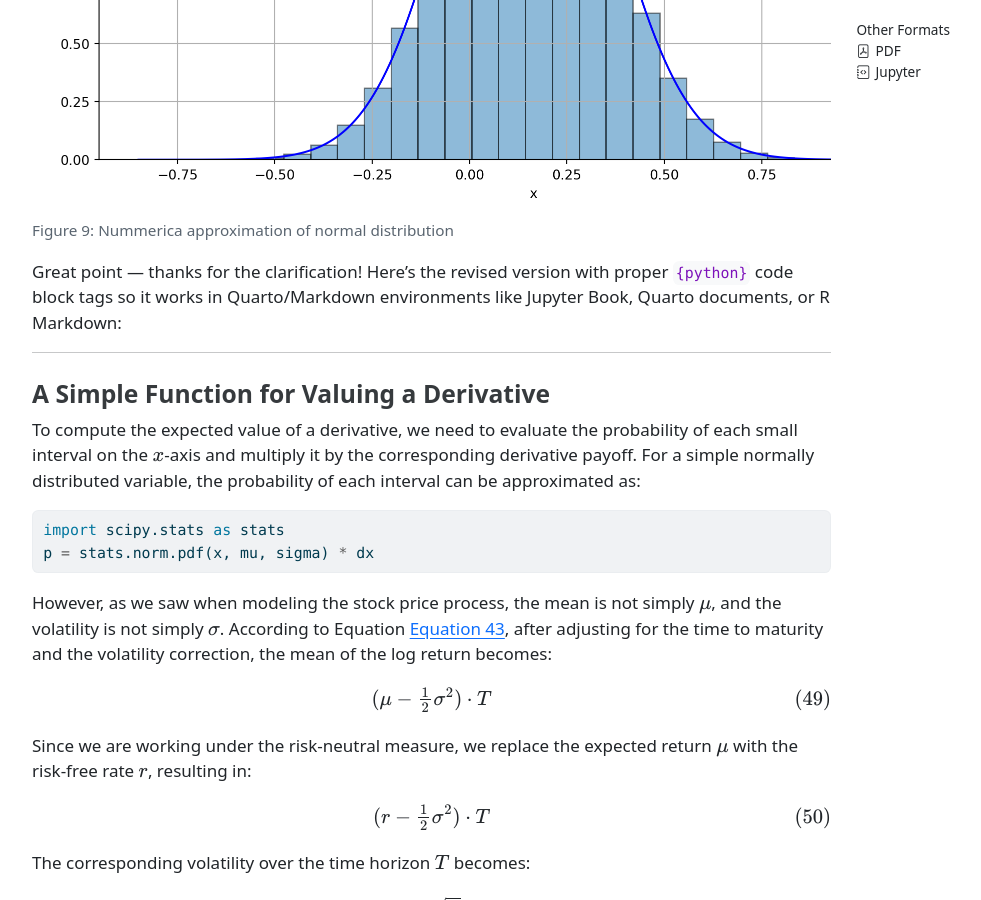
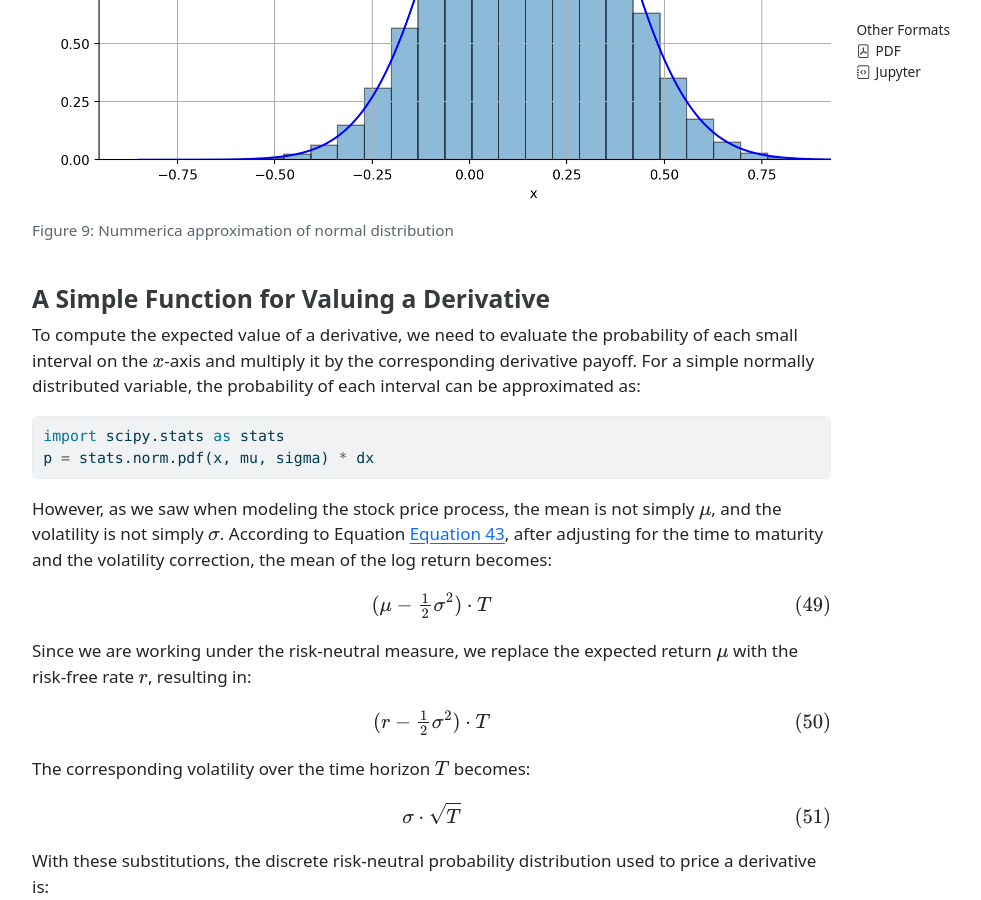
Before and after one commit to uit-sok-3022-v25/uit-sok-3022-v25.github.io, a Jekyll site: the page lectures_es/derivatives.html, which Jekyll copies as it is, in a window 1280 px wide and 900 px high, scrolled down 29217 px. Shown: the whole window, without its empty margins (136-1117 px from the left). Built offline with Jekyll 4.4.1, drawn with Linux system fonts in a browser that asks for light colours.

Commit message:
added to lecture

````diff
--- a/lectures_es/derivatives.html
+++ b/lectures_es/derivatives.html
@@ -532,7 +532,7 @@ Try different combinations of call and put options, including those with differe
 \Delta \cdot (95 - 100 \cdot 1.05^{\frac{1}{2}}) = 0 - f_0 \cdot 1.05^{\frac{1}{2}}
 \tag{15}\]</span></span></p>
 <p>We now have two relatively simple equations with two unknowns, <span class="math inline">\(\Delta\)</span> and <span class="math inline">\(f_0\)</span>, which we can solve using sympy:</p>
-<div id="0150f2d7" class="cell" data-execution_count="7">
+<div id="4f410c09" class="cell" data-execution_count="7">
 <div class="sourceCode cell-code" id="cb7"><pre class="sourceCode python code-with-copy"><code class="sourceCode python"><span id="cb7-1"><a href="#cb7-1" aria-hidden="true" tabindex="-1"></a><span class="co"># Re-import necessary libraries since execution state was reset</span></span>
 <span id="cb7-2"><a href="#cb7-2" aria-hidden="true" tabindex="-1"></a><span class="im">import</span> sympy <span class="im">as</span> sp</span>
 <span id="cb7-3"><a href="#cb7-3" aria-hidden="true" tabindex="-1"></a><span class="im">from</span> IPython.display <span class="im">import</span> display, Markdown</span>
@@ -613,7 +613,7 @@ f_0 \approx 3.645
 </table>
 <p>Here, the subscripts <em>u</em> and <em>d</em> represent the up and down movements of the stock, respectively. We use a general variable <span class="math inline">\(f\)</span> that can stand for both a put (<span class="math inline">\(P\)</span>) and a call option (<span class="math inline">\(C\)</span>). Additionally, we define two variables, <span class="math inline">\(u\)</span> and <span class="math inline">\(d\)</span>, which represent the relative movement of the stock price when it increases or decreases.</p>
 <p>In our example, we are considering an option with a strike price <span class="math inline">\(X = 105\)</span>, where the stock can either rise to <span class="math inline">\(S_u = 115\)</span> or fall to <span class="math inline">\(S_d = 95\)</span> from <span class="math inline">\(S_0=100\)</span>. The interest rate is <span class="math inline">\(r=0.05\)</span> and time to expiration is <span class="math inline">\(T=0.5\)</span>, so</p>
-<div id="c4e90c9c" class="cell" data-execution_count="8">
+<div id="24a6b111" class="cell" data-execution_count="8">
 <div class="sourceCode cell-code" id="cb8"><pre class="sourceCode python code-with-copy"><code class="sourceCode python"><span id="cb8-1"><a href="#cb8-1" aria-hidden="true" tabindex="-1"></a>S_u <span class="op">=</span> <span class="dv">115</span></span>
 <span id="cb8-2"><a href="#cb8-2" aria-hidden="true" tabindex="-1"></a>S_d <span class="op">=</span> <span class="dv">95</span></span>
 <span id="cb8-3"><a href="#cb8-3" aria-hidden="true" tabindex="-1"></a>S_0 <span class="op">=</span> <span class="dv">100</span></span>
@@ -661,7 +661,7 @@ q=\frac{(1+r)^T-d}{u-d}
 \mathbb{E}_q[S_T] = S_u \cdot q + S_d \cdot (1-q) = S_0 \cdot (1+r)^T
 \tag{25}\]</span></span></p>
 <p>We can verify this with sympy:</p>
-<div id="25fb5b8a" class="cell" data-execution_count="9">
+<div id="803a59f2" class="cell" data-execution_count="9">
 <div class="sourceCode cell-code" id="cb9"><pre class="sourceCode python code-with-copy"><code class="sourceCode python"><span id="cb9-1"><a href="#cb9-1" aria-hidden="true" tabindex="-1"></a><span class="co"># Define symbols</span></span>
 <span id="cb9-2"><a href="#cb9-2" aria-hidden="true" tabindex="-1"></a>Su, Sd, S0, r, T, q <span class="op">=</span> sp.symbols(<span class="st">'Su Sd S0 r T q'</span>)</span>
 <span id="cb9-3"><a href="#cb9-3" aria-hidden="true" tabindex="-1"></a></span>
@@ -673,7 +673,7 @@ q=\frac{(1+r)^T-d}{u-d}
 <span id="cb9-9"><a href="#cb9-9" aria-hidden="true" tabindex="-1"></a></span>
 <span id="cb9-10"><a href="#cb9-10" aria-hidden="true" tabindex="-1"></a><span class="co"># The expected stock price under risk neutral probability</span></span>
 <span id="cb9-11"><a href="#cb9-11" aria-hidden="true" tabindex="-1"></a>sp.simplify(Su <span class="op">*</span> q <span class="op">+</span> Sd <span class="op">*</span> (<span class="dv">1</span> <span class="op">-</span> q))</span></code><button title="Copy to Clipboard" class="code-copy-button"><i class="bi"></i></button></pre></div>
-<div class="cell-output cell-output-display cell-output-markdown" data-execution_count="33">
+<div class="cell-output cell-output-display cell-output-markdown" data-execution_count="9">
 <p><span class="math inline">\(\displaystyle S_{0} \left(r + 1\right)^{T}\)</span></p>
 </div>
 </div>
@@ -707,7 +707,7 @@ f_0=\frac{q \cdot f_u + (1-q) \cdot f_d}{(1+r)^T}
 <section id="using-the-general-binomial-formula" class="level2">
 <h2 class="anchored" data-anchor-id="using-the-general-binomial-formula">Using the General Binomial Formula</h2>
 <p>Let us apply the numbers from our example to the general binomial formula to calculate the value of the option. We will then compare the result with the solutions <span class="math inline">\(\Delta = \tfrac{1}{2}\)</span> and <span class="math inline">\(f_0 \approx 3.645\)</span> obtained from solving the equations (<a href="#eq-no_arbitrage_up" class="quarto-xref">12</a>) and (<a href="#eq-no_arbitrage_down" class="quarto-xref">15</a>).</p>
-<div id="f0742a27" class="cell" data-execution_count="10">
+<div id="84422e98" class="cell" data-execution_count="10">
 <div class="sourceCode cell-code" id="cb10"><pre class="sourceCode python code-with-copy"><code class="sourceCode python"><span id="cb10-1"><a href="#cb10-1" aria-hidden="true" tabindex="-1"></a><span class="im">from</span> IPython.display <span class="im">import</span> display, Markdown</span>
 <span id="cb10-2"><a href="#cb10-2" aria-hidden="true" tabindex="-1"></a></span>
 <span id="cb10-3"><a href="#cb10-3" aria-hidden="true" tabindex="-1"></a>S_u <span class="op">=</span> <span class="dv">115</span></span>
@@ -844,11 +844,11 @@ Figure&nbsp;8: Intraday prices for Equinor
 \]</span></p>
 <p>However, using log differences instead of percentage differences has a key advantage: the latter is <em>not symmetric</em>. If a stock price increases by 10% and then decreases by 10%, it does not return to its original level. In contrast, with log differences, a 10% increase followed by a 10% decrease brings the stock price <em>exactly</em> back to its starting point.</p>
 <p>Log differences are closely related to <em>continuous compounding</em> and the <em>exponential function</em>. Since the logarithm is the inverse of the exponential function, the following identity holds for any <span class="math inline">\(x\)</span>:</p>
-<div id="52e4b4d6" class="cell" data-execution_count="13">
+<div id="8eff3014" class="cell" data-execution_count="13">
 <div class="sourceCode cell-code" id="cb13"><pre class="sourceCode python code-with-copy"><code class="sourceCode python"><span id="cb13-1"><a href="#cb13-1" aria-hidden="true" tabindex="-1"></a><span class="im">import</span> numpy <span class="im">as</span> np</span>
 <span id="cb13-2"><a href="#cb13-2" aria-hidden="true" tabindex="-1"></a>x <span class="op">=</span> <span class="fl">23.434</span></span>
 <span id="cb13-3"><a href="#cb13-3" aria-hidden="true" tabindex="-1"></a>np.exp(np.log(x))</span></code><button title="Copy to Clipboard" class="code-copy-button"><i class="bi"></i></button></pre></div>
-<div class="cell-output cell-output-display" data-execution_count="37">
+<div class="cell-output cell-output-display" data-execution_count="13">
 <pre><code>23.434</code></pre>
 </div>
 </div>
@@ -889,11 +889,11 @@ var(\sigma \cdot \Delta z_t) = \sigma^2 \cdot \Delta t
 <p>This means that the variance of each period in the Wiener Process <span class="math inline">\(z_t\)</span> is directly proportional to the length of the period.</p>
 <p>In the specific dataset used for <a href="#fig-intraday" class="quarto-xref">Figure&nbsp;7</a>, the time intervals between observations vary because the data is based on transaction records. The time period is determined by the actual time elapsed between consecutive data points. However, in most financial models, <span class="math inline">\(\Delta t\)</span> is typically assumed to be constant.</p>
 <p>For simplicity, in the simulation shown in <a href="#fig-intraday_sim" class="quarto-xref">Figure&nbsp;8</a>, we assume that the time step between observations is fixed at <span class="math inline">\(\Delta t = 1\)</span>. To create a process that closely replicates Equinor’s price movements, we estimate the period volatility using the standard deviation of the log price differences between observations:</p>
-<div id="b3a33762" class="cell" data-execution_count="14">
+<div id="aa20fbaa" class="cell" data-execution_count="14">
 <div class="sourceCode cell-code" id="cb15"><pre class="sourceCode python code-with-copy"><code class="sourceCode python"><span id="cb15-1"><a href="#cb15-1" aria-hidden="true" tabindex="-1"></a>sigma <span class="op">=</span> np.log(df[<span class="st">'PRIS'</span>]).diff().std()</span></code><button title="Copy to Clipboard" class="code-copy-button"><i class="bi"></i></button></pre></div>
 </div>
 <p>The implementation of the innovation term from (<a href="#eq-sigma_delta_zt" class="quarto-xref">34</a>) in the code is then:</p>
-<div id="7dea5f0a" class="cell" data-execution_count="15">
+<div id="579fdda7" class="cell" data-execution_count="15">
 <div class="sourceCode cell-code" id="cb16"><pre class="sourceCode python code-with-copy"><code class="sourceCode python"><span id="cb16-1"><a href="#cb16-1" aria-hidden="true" tabindex="-1"></a>sigma <span class="op">*</span> np.random.randn(<span class="bu">len</span>(df))<span class="op">;</span></span></code><button title="Copy to Clipboard" class="code-copy-button"><i class="bi"></i></button></pre></div>
 </div>
 <p>Here, <code>np.random.randn(len(df))</code> generates random draws from a standard normal distribution, representing <span class="math inline">\(\varepsilon_{t}\)</span>, while multiplying by <code>sigma</code> scales the randomness according to the estimated volatility of the stock price.</p>
@@ -903,7 +903,7 @@ var(\sigma \cdot \Delta z_t) = \sigma^2 \cdot \Delta t
 <p>The stock price is expected to change by a certain percentage each period. This expectation is captured by a drift term <span class="math inline">\(\mu\)</span>, which represents the average rate of return per time unit. On average, the stock price is expected to increase by <span class="math inline">\(\mu \Delta t\)</span> in each period.</p>
 <p>By combining this deterministic drift term with the stochastic Wiener process, we obtain the full stock price process.</p>
 <p>In the code for <a href="#fig-intraday" class="quarto-xref">Figure&nbsp;7</a>, the drift term is estimated as the mean log price change of Equinor throughout the trading day:</p>
-<div id="3f267310" class="cell" data-execution_count="16">
+<div id="d4e3b056" class="cell" data-execution_count="16">
 <div class="sourceCode cell-code" id="cb17"><pre class="sourceCode python code-with-copy"><code class="sourceCode python"><span id="cb17-1"><a href="#cb17-1" aria-hidden="true" tabindex="-1"></a>mu <span class="op">=</span> np.log(df[<span class="st">'PRIS'</span>]).diff().mean()</span></code><button title="Copy to Clipboard" class="code-copy-button"><i class="bi"></i></button></pre></div>
 </div>
 <p>Mathematicaly the drift can be written</p>
@@ -946,7 +946,7 @@ S_t = S_0 \cdot e^{\mu \cdot t + \sigma \cdot z_t}
 S_t = S_0 \cdot e^{\mu \cdot t - \tfrac{1}{2} \sigma^2 \cdot t + \sigma \cdot z_t}
 \tag{43}\]</span></span></p>
 <p>Using (<a href="#eq-logdiff_model" class="quarto-xref">42</a>), the Python implementation therefore becomes</p>
-<div id="a541efc5" class="cell" data-execution_count="17">
+<div id="d8ec52c6" class="cell" data-execution_count="17">
 <div class="sourceCode cell-code" id="cb18"><pre class="sourceCode python code-with-copy"><code class="sourceCode python"><span id="cb18-1"><a href="#cb18-1" aria-hidden="true" tabindex="-1"></a>dlnS <span class="op">=</span> (mu <span class="op">-</span> <span class="fl">0.5</span> <span class="op">*</span> sigma<span class="op">**</span><span class="dv">2</span> </span>
 <span id="cb18-2"><a href="#cb18-2" aria-hidden="true" tabindex="-1"></a>            <span class="op">+</span> sigma <span class="op">*</span> np.random.randn(<span class="bu">len</span>(df)))</span>
 <span id="cb18-3"><a href="#cb18-3" aria-hidden="true" tabindex="-1"></a></span>
@@ -1037,12 +1037,10 @@ Figure&nbsp;9: Nummerica approximation of normal distribution
 </div>
 </div>
 </div>
-<p>Great point — thanks for the clarification! Here’s the revised version with proper <code>{python}</code> code block tags so it works in Quarto/Markdown environments like Jupyter Book, Quarto documents, or R Markdown:</p>
-<hr>
 <section id="a-simple-function-for-valuing-a-derivative" class="level3">
 <h3 class="anchored" data-anchor-id="a-simple-function-for-valuing-a-derivative">A Simple Function for Valuing a Derivative</h3>
 <p>To compute the expected value of a derivative, we need to evaluate the probability of each small interval on the <span class="math inline">\(x\)</span>-axis and multiply it by the corresponding derivative payoff. For a simple normally distributed variable, the probability of each interval can be approximated as:</p>
-<div id="bc2a1072" class="cell" data-execution_count="19">
+<div id="77a90cbd" class="cell" data-execution_count="19">
 <div class="sourceCode cell-code" id="cb20"><pre class="sourceCode python code-with-copy"><code class="sourceCode python"><span id="cb20-1"><a href="#cb20-1" aria-hidden="true" tabindex="-1"></a><span class="im">import</span> scipy.stats <span class="im">as</span> stats</span>
 <span id="cb20-2"><a href="#cb20-2" aria-hidden="true" tabindex="-1"></a>p <span class="op">=</span> stats.norm.pdf(x, mu, sigma) <span class="op">*</span> dx</span></code><button title="Copy to Clipboard" class="code-copy-button"><i class="bi"></i></button></pre></div>
 </div>
@@ -1059,12 +1057,12 @@ Figure&nbsp;9: Nummerica approximation of normal distribution
 \sigma \cdot \sqrt{T}
 \tag{51}\]</span></span></p>
 <p>With these substitutions, the discrete risk-neutral probability distribution used to price a derivative is:</p>
-<div id="a3dbf372" class="cell" data-execution_count="20">
+<div id="da70eae4" class="cell" data-execution_count="20">
 <div class="sourceCode cell-code" id="cb21"><pre class="sourceCode python code-with-copy"><code class="sourceCode python"><span id="cb21-1"><a href="#cb21-1" aria-hidden="true" tabindex="-1"></a><span class="im">import</span> scipy.stats <span class="im">as</span> stats</span>
 <span id="cb21-2"><a href="#cb21-2" aria-hidden="true" tabindex="-1"></a>p <span class="op">=</span> stats.norm.pdf(x, (r <span class="op">-</span> <span class="fl">0.5</span> <span class="op">*</span> sigma<span class="op">**</span><span class="dv">2</span>) <span class="op">*</span> T, sigma <span class="op">*</span> np.sqrt(T)) <span class="op">*</span> dx</span></code><button title="Copy to Clipboard" class="code-copy-button"><i class="bi"></i></button></pre></div>
 </div>
 <p>Using this setup, we can now define a simple and general function for computing the risk-neutral expected value of a derivative with terminal payoff <span class="math inline">\(f(S_T)\)</span>:</p>
-<div id="b91533fa" class="cell" data-execution_count="21">
+<div id="ca4273d3" class="cell" data-execution_count="21">
 <div class="sourceCode cell-code" id="cb22"><pre class="sourceCode python code-with-copy"><code class="sourceCode python"><span id="cb22-1"><a href="#cb22-1" aria-hidden="true" tabindex="-1"></a><span class="im">import</span> numpy <span class="im">as</span> np</span>
 <span id="cb22-2"><a href="#cb22-2" aria-hidden="true" tabindex="-1"></a><span class="im">import</span> scipy.stats <span class="im">as</span> stats</span>
 <span id="cb22-3"><a href="#cb22-3" aria-hidden="true" tabindex="-1"></a></span>
@@ -1097,7 +1095,7 @@ Figure&nbsp;9: Nummerica approximation of normal distribution
 <span id="cb22-30"><a href="#cb22-30" aria-hidden="true" tabindex="-1"></a>    <span class="cf">return</span> pv</span></code><button title="Copy to Clipboard" class="code-copy-button"><i class="bi"></i></button></pre></div>
 </div>
 <p>This function allows you to numerically evaluate the fair value of any derivative written on the terminal asset price <span class="math inline">\(S_T\)</span>, using risk-neutral expectations.</p>
-<div id="b2a1a1b1" class="cell" data-execution_count="22">
+<div id="3ed4927a" class="cell" data-execution_count="22">
 <div class="sourceCode cell-code" id="cb23"><pre class="sourceCode python code-with-copy"><code class="sourceCode python"><span id="cb23-1"><a href="#cb23-1" aria-hidden="true" tabindex="-1"></a><span class="im">import</span> scipy.stats <span class="im">as</span> stats</span>
 <span id="cb23-2"><a href="#cb23-2" aria-hidden="true" tabindex="-1"></a><span class="kw">def</span> derivative_value_risk_neutral(f, S0, sigma, r, T, N <span class="op">=</span> <span class="dv">1000</span>, width <span class="op">=</span> <span class="dv">5</span>):</span>
 <span id="cb23-3"><a href="#cb23-3" aria-hidden="true" tabindex="-1"></a>    <span class="co">"Calculates the risk neutral value of f"</span></span>
@@ -1113,7 +1111,7 @@ Figure&nbsp;9: Nummerica approximation of normal distribution
 <section id="testing-the-derivative-valuation-function" class="level3">
 <h3 class="anchored" data-anchor-id="testing-the-derivative-valuation-function">Testing the derivative valuation function</h3>
 <p>Now, let us test if this function works. We can do that by comparing it with the known Black&amp;Scholes formula. The following defines the terminal value of the call option, and the Black&amp;Scholes formula:</p>
-<div id="f03275b4" class="cell" data-execution_count="23">
+<div id="e4daa54c" class="cell" data-execution_count="23">
 <div class="sourceCode cell-code" id="cb24"><pre class="sourceCode python code-with-copy"><code class="sourceCode python"><span id="cb24-1"><a href="#cb24-1" aria-hidden="true" tabindex="-1"></a><span class="im">import</span> scipy.stats <span class="im">as</span> stats</span>
 <span id="cb24-2"><a href="#cb24-2" aria-hidden="true" tabindex="-1"></a>X <span class="op">=</span> <span class="dv">105</span>   <span class="co"># Strike price</span></span>
 <span id="cb24-3"><a href="#cb24-3" aria-hidden="true" tabindex="-1"></a><span class="kw">def</span> call_option(ST):</span>
@@ -1128,7 +1126,7 @@ Figure&nbsp;9: Nummerica approximation of normal distribution
 <span id="cb24-12"><a href="#cb24-12" aria-hidden="true" tabindex="-1"></a>    d2 <span class="op">=</span> d1 <span class="op">-</span> sigma<span class="op">*</span>(T<span class="op">**</span><span class="fl">0.5</span>)</span>
 <span id="cb24-13"><a href="#cb24-13" aria-hidden="true" tabindex="-1"></a>    <span class="cf">return</span> S0<span class="op">*</span>stats.norm.cdf(d1) <span class="op">-</span> X<span class="op">*</span>np.exp(<span class="op">-</span>r<span class="op">*</span>T)<span class="op">*</span>stats.norm.cdf(d2)    </span></code><button title="Copy to Clipboard" class="code-copy-button"><i class="bi"></i></button></pre></div>
 </div>
-<div id="a326cc03" class="cell" data-execution_count="24">
+<div id="9d3fc5f0" class="cell" data-execution_count="24">
 <div class="sourceCode cell-code" id="cb25"><pre class="sourceCode python code-with-copy"><code class="sourceCode python"><span id="cb25-1"><a href="#cb25-1" aria-hidden="true" tabindex="-1"></a><span class="im">import</span> numpy <span class="im">as</span> np</span>
 <span id="cb25-2"><a href="#cb25-2" aria-hidden="true" tabindex="-1"></a><span class="im">import</span> scipy.integrate <span class="im">as</span> integrate</span>
 <span id="cb25-3"><a href="#cb25-3" aria-hidden="true" tabindex="-1"></a><span class="im">import</span> scipy.stats <span class="im">as</span> stats</span>
--- a/lectures_es/derivatives.qmd
+++ b/lectures_es/derivatives.qmd
@@ -984,9 +984,7 @@ plt.show()
 
 ```
 
-Great point — thanks for the clarification! Here's the revised version with proper `{python}` code block tags so it works in Quarto/Markdown environments like Jupyter Book, Quarto documents, or R Markdown:
 
----
 
 ### A Simple Function for Valuing a Derivative
 
````
Also changed, not shown: lectures_es/derivatives_files/figure-html/fig-intraday_sim-output-1.png, 2 other files.
